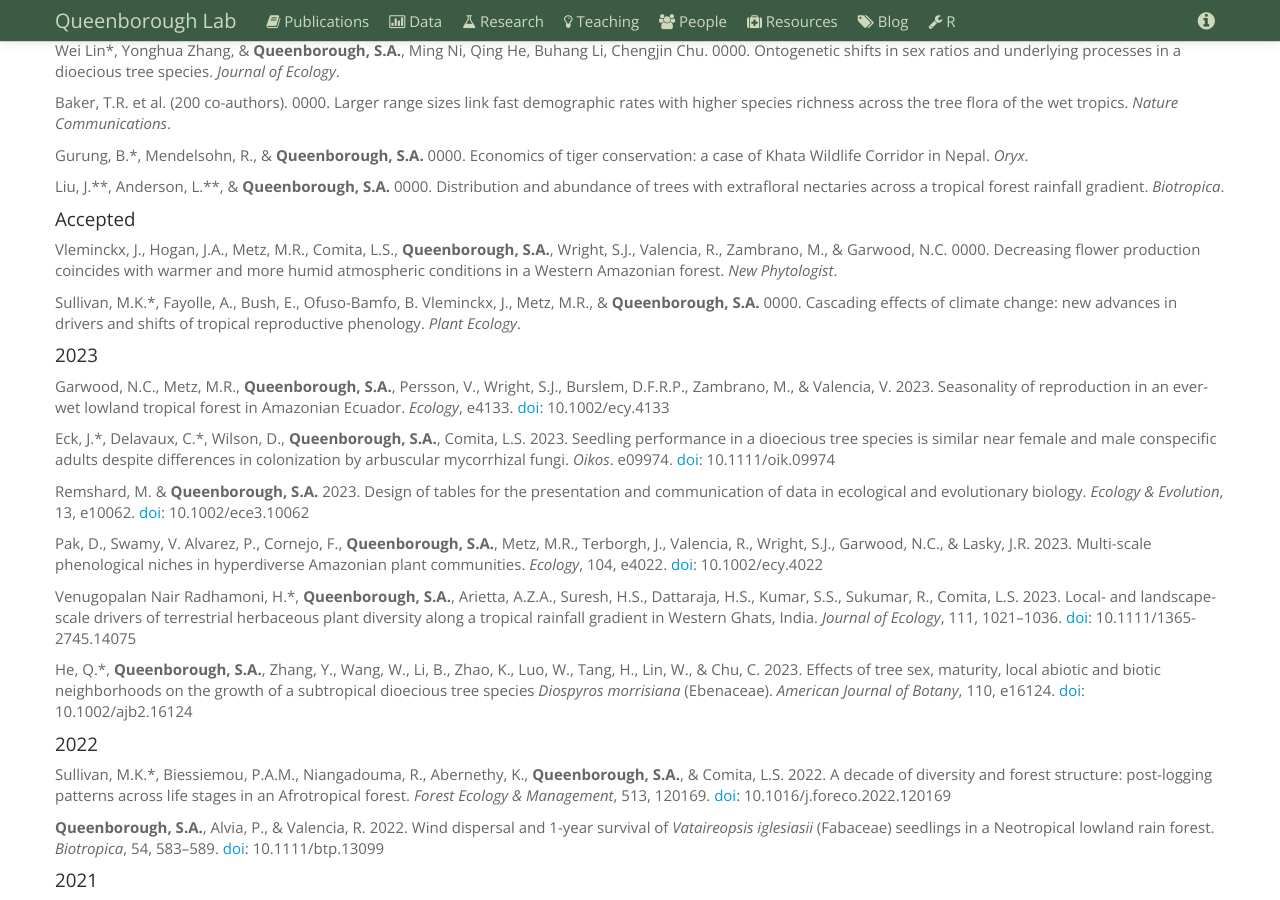
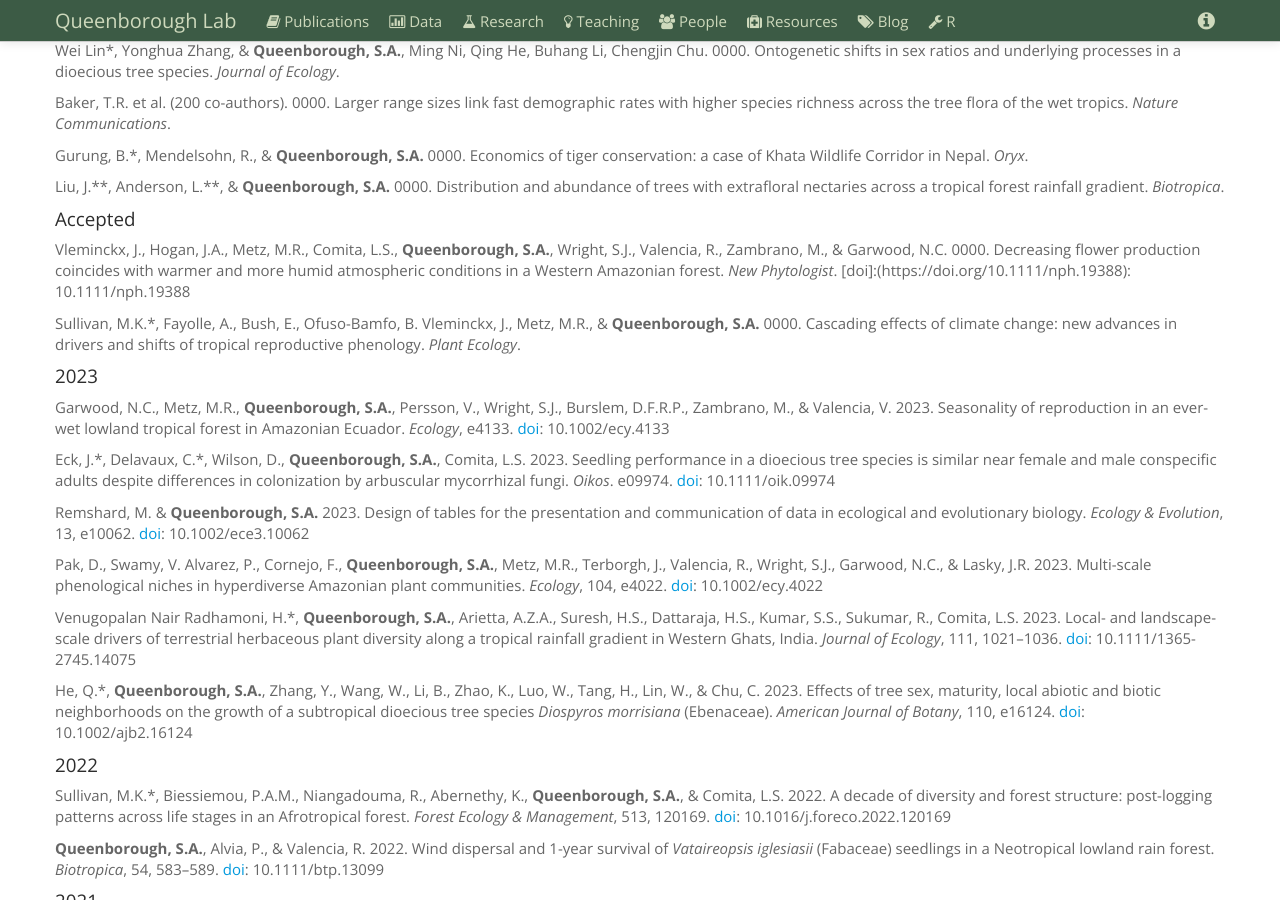
Before and after one commit to saq/saq.github.io, a Jekyll site: the page built from publications.md, in a window 1280 px wide and 900 px high, scrolled down 642 px. Built offline with Jekyll 4.4.1, drawn with Linux system fonts in a browser that asks for light colours.

Commit message:
Update publications.md

```diff
--- a/publications.md
+++ b/publications.md
@@ -64,7 +64,7 @@
 
 #### Accepted
 
-Vleminckx, J., Hogan, J.A., Metz, M.R., Comita, L.S., **Queenborough, S.A.**, Wright, S.J., Valencia, R., Zambrano, M., & Garwood, N.C. 0000. Decreasing flower production coincides with warmer and more humid atmospheric conditions in a Western Amazonian forest. *New Phytologist*.
+Vleminckx, J., Hogan, J.A., Metz, M.R., Comita, L.S., **Queenborough, S.A.**, Wright, S.J., Valencia, R., Zambrano, M., & Garwood, N.C. 0000. Decreasing flower production coincides with warmer and more humid atmospheric conditions in a Western Amazonian forest. *New Phytologist*. [doi]:(https://doi.org/10.1111/nph.19388): 10.1111/nph.19388
 
 Sullivan, M.K.\*, Fayolle, A., Bush, E., Ofuso-Bamfo, B. Vleminckx, J., Metz, M.R., & **Queenborough, S.A.** 0000. Cascading effects of climate change: new advances in drivers and shifts of tropical reproductive phenology. *Plant Ecology*.
 
```
